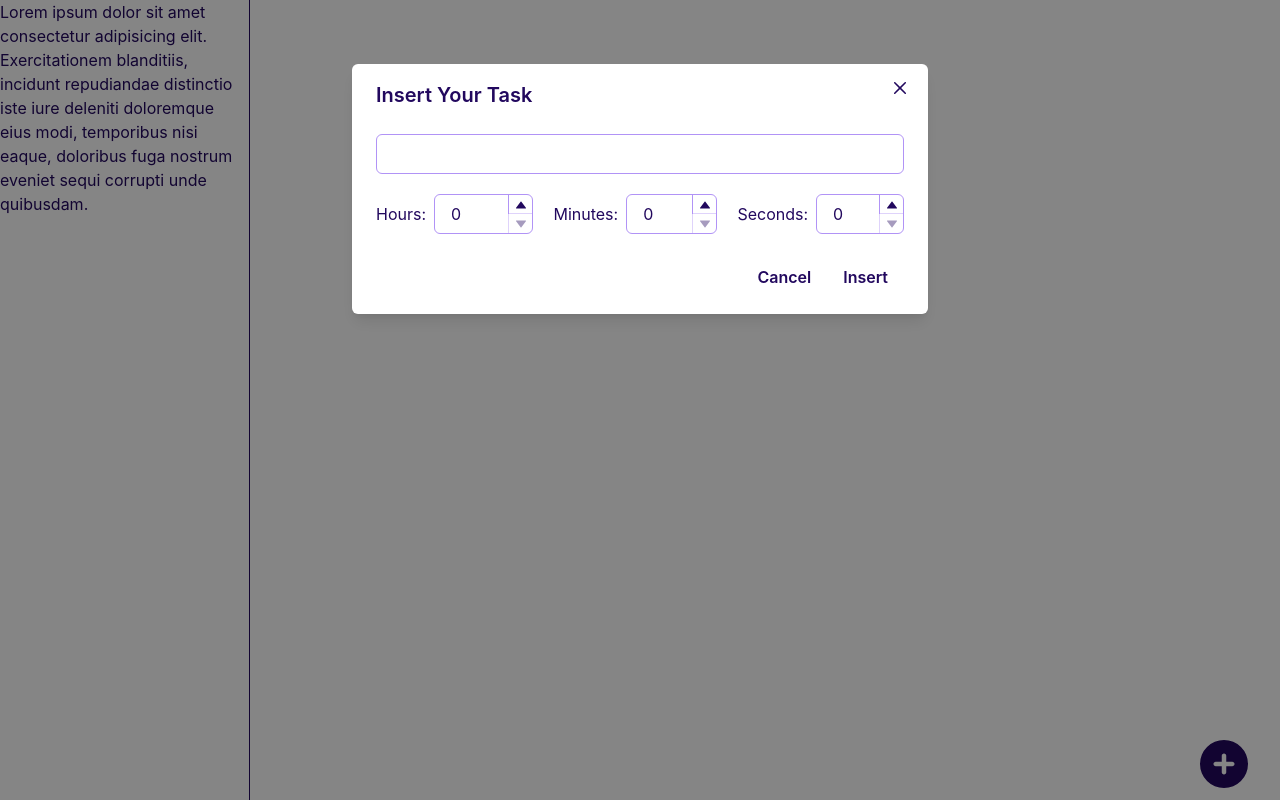
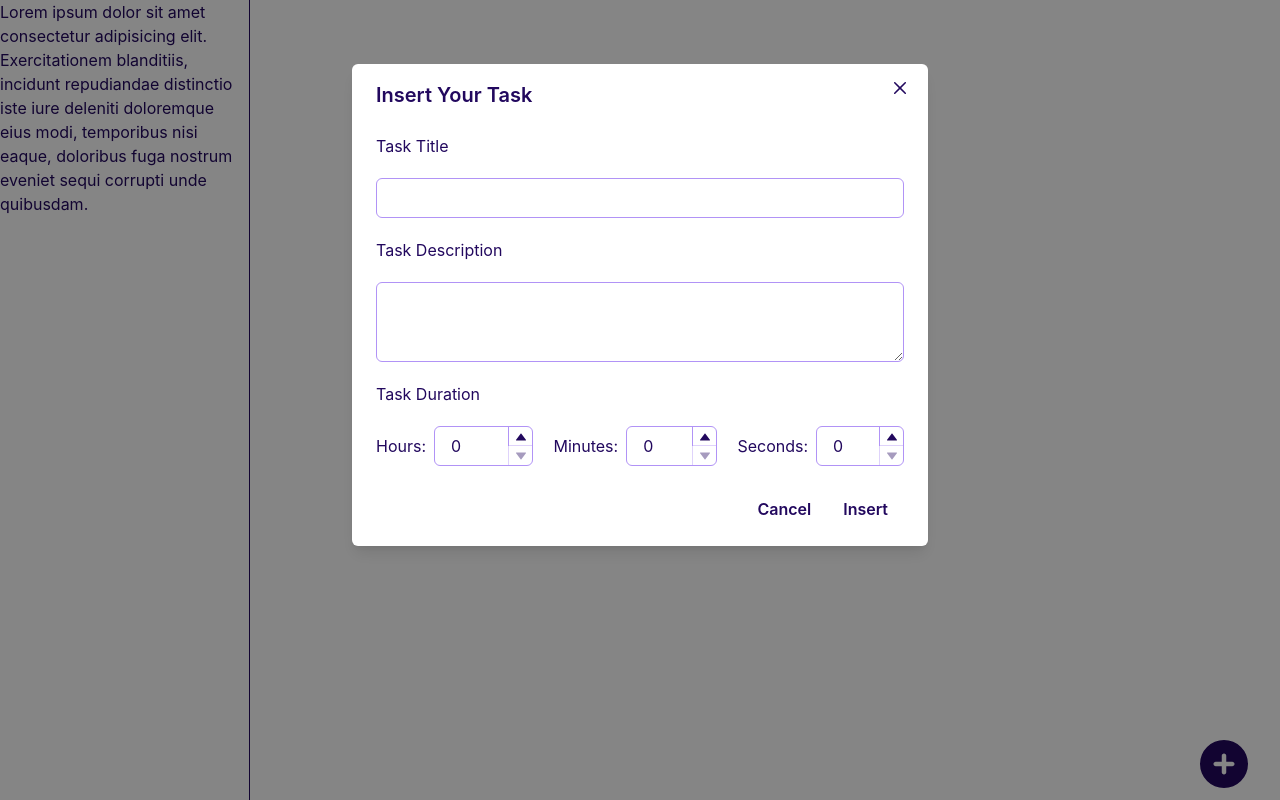
Before and after one commit to mostafa-fallaha/tauri-personal-task-manager, a React (Vite) app: page / in a window 1280 px wide. Both pictures are taken after a click on the button 1224 px from the left and 764 px from the top of the page. Built offline with nearby package versions, Linux system fonts and the light colour scheme.

Commit message:
added the task title input

```diff
--- a/src/components/InputTaskModal.tsx
+++ b/src/components/InputTaskModal.tsx
@@ -16,6 +16,7 @@ import {
   NumberInputField,
   NumberInputStepper,
   Text,
+  Textarea,
 } from "@chakra-ui/react";
 import { useState } from "react";
 import { useDispatch } from "react-redux";
@@ -49,9 +50,9 @@ function InputTaskModal({ isOpen, onClose }: Props) {
             justifyContent={"center"}
             gap={5}
           >
-            {/* ============ Task Text ================================ */}
+            {/* ============ Task Title ================================ */}
 
-            {/* <Text>Enter Your Task</Text> */}
+            <Text alignSelf={"flex-start"}>Task Title</Text>
             <Input
               type="text"
               width={"100%"}
@@ -59,8 +60,17 @@ function InputTaskModal({ isOpen, onClose }: Props) {
               onChange={(e) => setNewTaskText(e.target.value)}
             />
 
+            {/* ============ Task Text ================================ */}
+
+            <Text alignSelf={"flex-start"}>Task Description</Text>
+            <Textarea
+              value={newTaskText}
+              onChange={(e) => setNewTaskText(e.target.value)}
+            />
+
             {/* ============ Duration ================================ */}
 
+            <Text alignSelf={"flex-start"}>Task Duration</Text>
             <Box
               display={"flex"}
               justifyContent={"center"}
```
